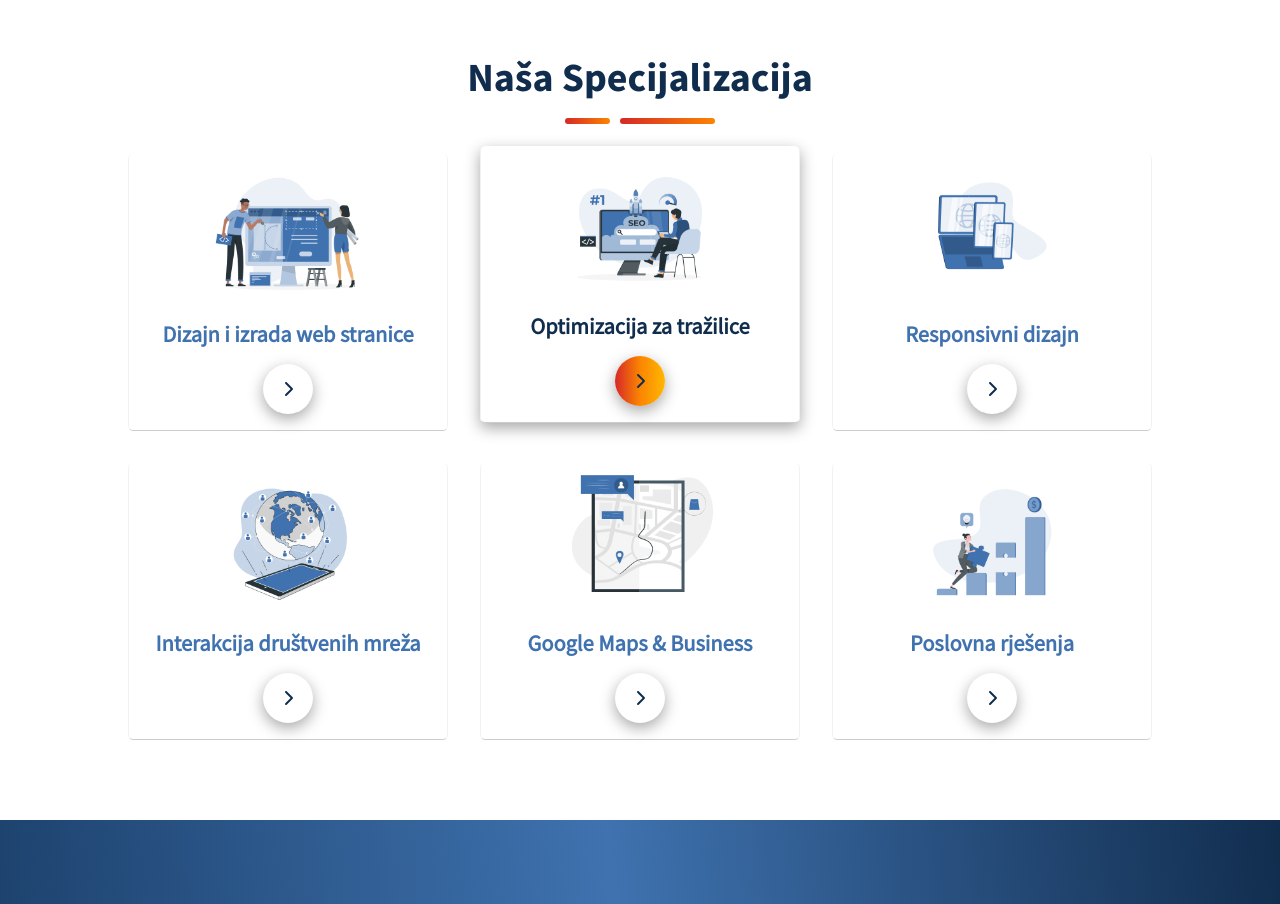
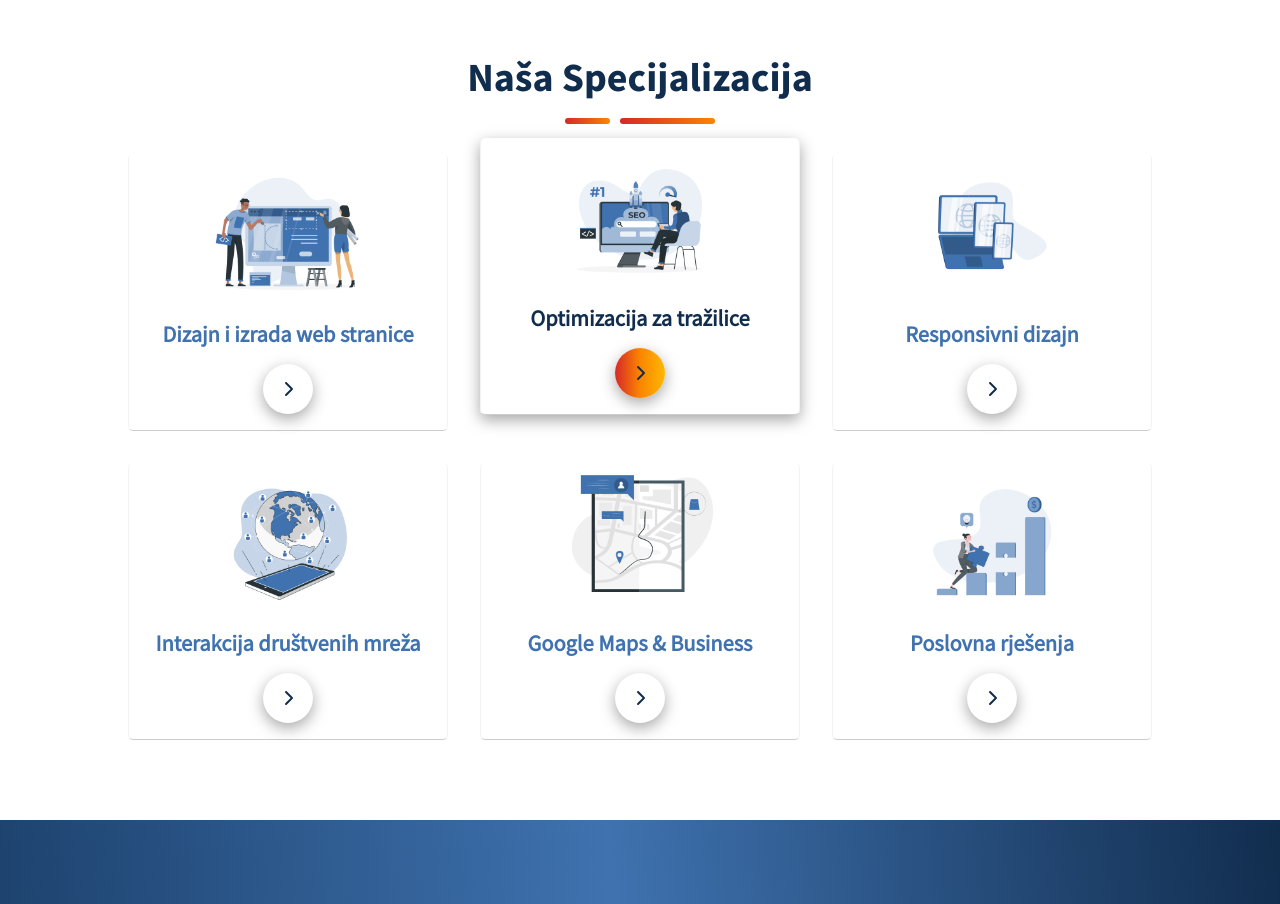
Before and after one commit to SudodoSu/website-agency, a React (Create React App) app: page /home in a window 1280 px wide. Shown: the part 860-1764 px from the top of the page. Built offline with nearby package versions, Linux system fonts and the light colour scheme; a web font is replaced by a local one.

Commit message:
section-two: animation

```diff
--- a/src/App.css
+++ b/src/App.css
@@ -529,12 +529,12 @@ header nav ul li a.scrolled:before, header nav ul li a.scrolled:after {
     border-left: 1px solid rgba(0,0,0,.05);
     border-right: 1px solid rgba(0,0,0,.05);
     padding-bottom: 1em;
-    transition: transform 0.3s, box-shadow 0.3s;
+    transition: transform 0.2s, box-shadow 0.2s;
 }
 
 .our-speciallization-articles > article.growArticle {
-    transform: translateY(-.5em);
-    transition: transform 0.3s, box-shadow 0.3s;
+    transform: translateY(-1em);
+    transition: transform 0.2s, box-shadow 0.2s;
     box-shadow: var(--shadow);
 }
 
```
